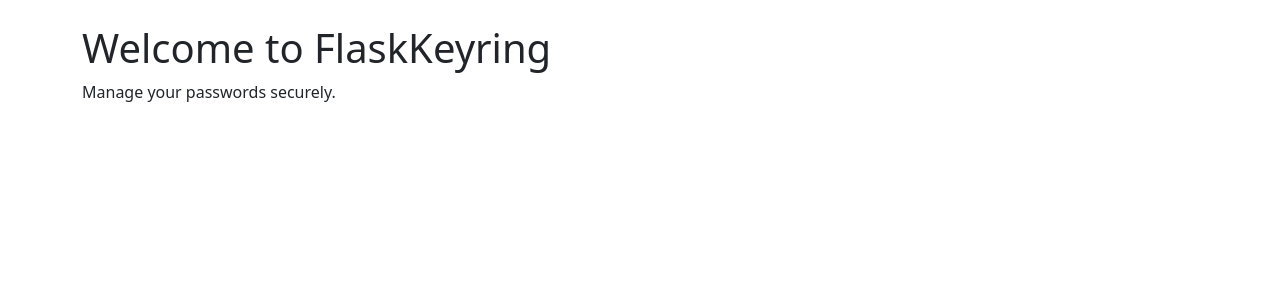
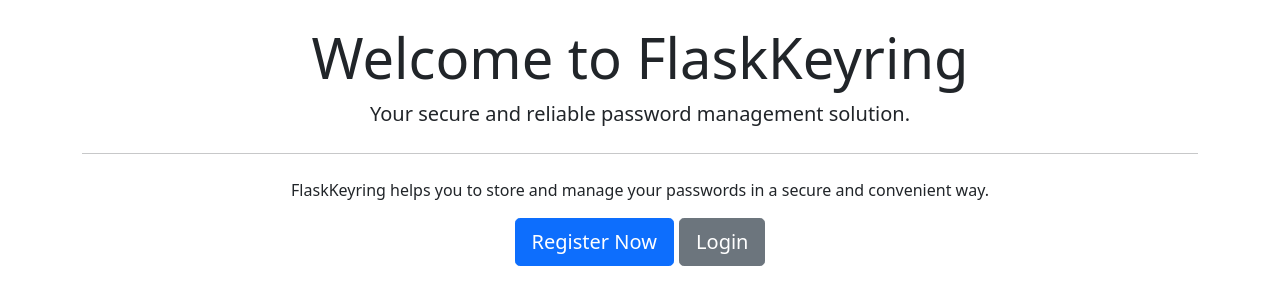
Before and after one commit to av1155/FlaskKeyring, a Flask app: page / in a window 1280 px wide. Shown: the part 76-381 px from the top of the page. Run offline with Flask 3, Linux system fonts and the light colour scheme; some libraries are stand-ins or nearby versions.

Commit message:
(feat): Improved index

```diff
--- a/templates/index.html
+++ b/templates/index.html
@@ -1,4 +1,21 @@
-{% extends "layout.html" %} {% block content %}
-<h1>Welcome to FlaskKeyring</h1>
-<p>Manage your passwords securely.</p>
+{% extends "layout.html" %}
+
+{% block content %}
+<div class="text-center mt-4">
+    <h1 class="display-4">Welcome to FlaskKeyring</h1>
+    <p class="lead">Your secure and reliable password management solution.</p>
+    <hr class="my-4">
+    <p>FlaskKeyring helps you to store and manage your passwords in a secure and convenient way.</p>
+
+    {% if not current_user.is_authenticated %}
+    <p class="lead">
+        <a class="btn btn-primary btn-lg" href="{{ url_for('register') }}" role="button">Register Now</a>
+        <a class="btn btn-secondary btn-lg" href="{{ url_for('login') }}" role="button">Login</a>
+    </p>
+    {% else %}
+    <p class="lead">
+        <a class="btn btn-success btn-lg" href="{{ url_for('dashboard') }}" role="button">Go to Dashboard</a>
+    </p>
+    {% endif %}
+</div>
 {% endblock %}
```
